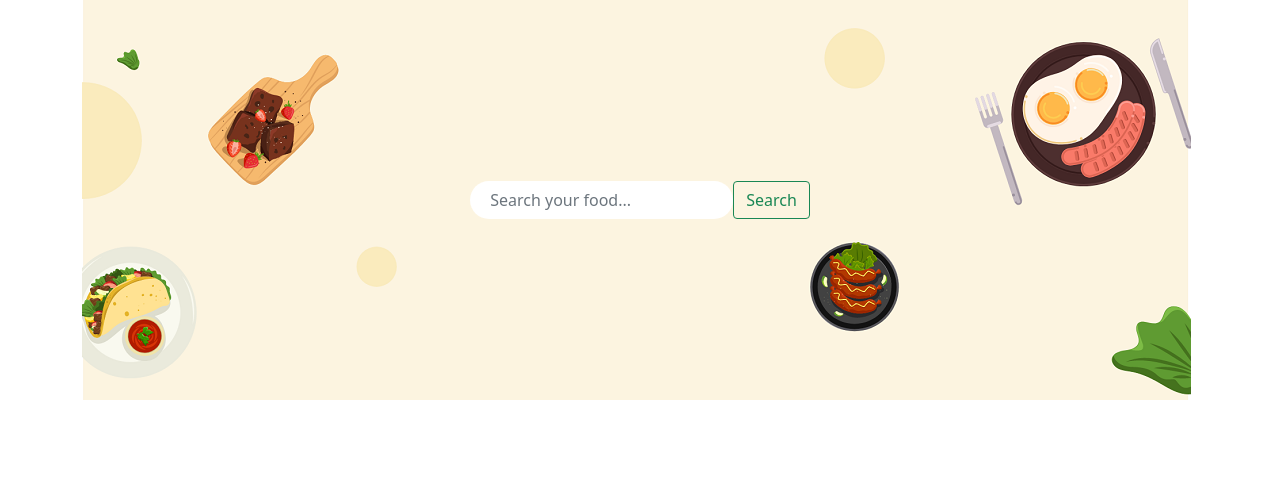
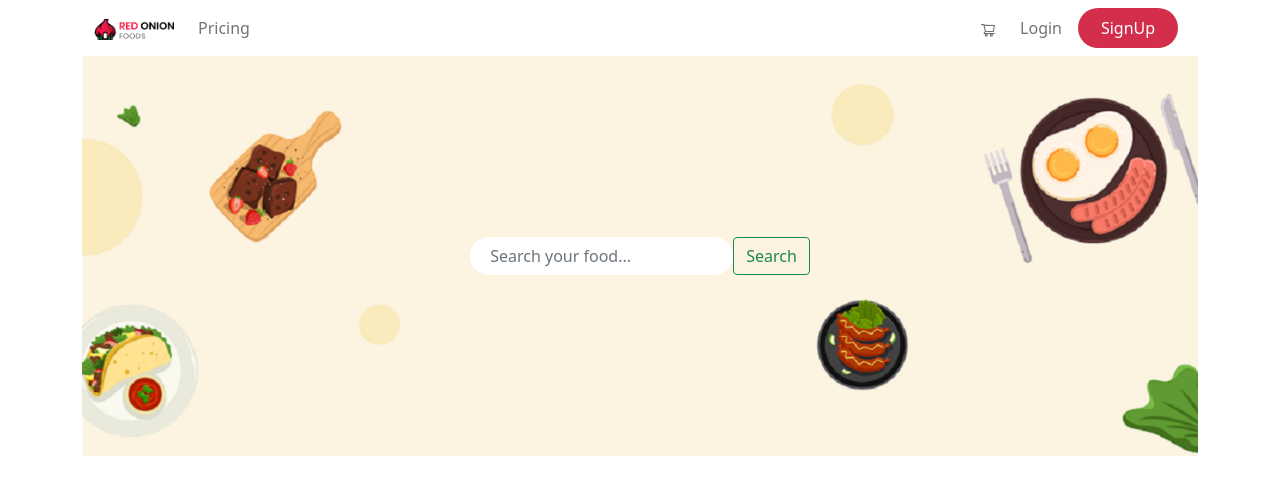
Before and after one commit to kamrul-dev/red-onion-food, a React (Create React App) app: page / in a window 1280 px wide. Shown: the top 494 px of the page. Built offline with nearby package versions, Linux system fonts and the light colour scheme.

Commit message:
Header section added

```diff
--- a/package.json
+++ b/package.json
@@ -10,6 +10,7 @@
     "react": "^18.0.0",
     "react-bootstrap": "^2.2.3",
     "react-dom": "^18.0.0",
+    "react-icons": "^4.3.1",
     "react-router-dom": "^6.3.0",
     "react-scripts": "5.0.1",
     "web-vitals": "^2.1.4"
--- a/src/Pages/Home/Banner/Banner.css
+++ b/src/Pages/Home/Banner/Banner.css
@@ -1,6 +1,7 @@
 .banner-container{
     background-image: url('../../../images/banner.png');
     background-repeat: no-repeat;
+    background-size: cover;
     height: 400px;
     width: 100%;
 }
--- a/src/Pages/Home/Home/Home.js
+++ b/src/Pages/Home/Home/Home.js
@@ -1,9 +1,11 @@
 import React from 'react';
+import Header from '../../Shared/Header/Header';
 import Banner from '../Banner/Banner';
 
 const Home = () => {
     return (
-        <div className='container mx-auto'>
+        <div className='container'>
+            <Header></Header>
             <Banner></Banner>
         </div>
     );
--- a/src/Pages/Shared/Header/Header.css
+++ b/src/Pages/Shared/Header/Header.css
@@ -0,0 +1,7 @@
+.sign-up-btn{
+    background-color: #D32F4D;
+    border-radius: 50px;
+    width: 100px;
+    border: none;
+    text-align: center;
+}
--- a/src/Pages/Shared/Header/Header.js
+++ b/src/Pages/Shared/Header/Header.js
@@ -1,10 +1,33 @@
 import React from 'react';
+import { Container, Nav, Navbar } from 'react-bootstrap';
 import './Header.css';
-
+import logo2 from '../../../images/logo2.png'
+import { AiOutlineShoppingCart } from 'react-icons/ai';
 const Header = () => {
     return (
         <div>
-            <h2>This is header page</h2>
+            <Navbar collapseOnSelect expand="lg" className='text-dark'>
+                <Container>
+                    <Navbar.Brand href="#home">
+                        <img width='80px' src={logo2} alt="" />
+                    </Navbar.Brand>
+                    <Navbar.Toggle aria-controls="responsive-navbar-nav" />
+                    <Navbar.Collapse id="responsive-navbar-nav">
+                        <Nav className="me-auto">
+                            <Nav.Link href="#pricing">Pricing</Nav.Link>
+                        </Nav>
+                        <Nav>
+                            <Nav.Link className='me-2'>
+                                <AiOutlineShoppingCart></AiOutlineShoppingCart>
+                            </Nav.Link>
+                            <Nav.Link className='me-2' >Login</Nav.Link>
+                            <Nav.Link className='sign-up-btn me-2 text-white'>
+                                SignUp
+                            </Nav.Link>
+                        </Nav>
+                    </Navbar.Collapse>
+                </Container>
+            </Navbar>
         </div>
     );
 };
```
Also changed, not shown: src/images/banner.png, 1 other file (tests, documents, lock files or other folders).
